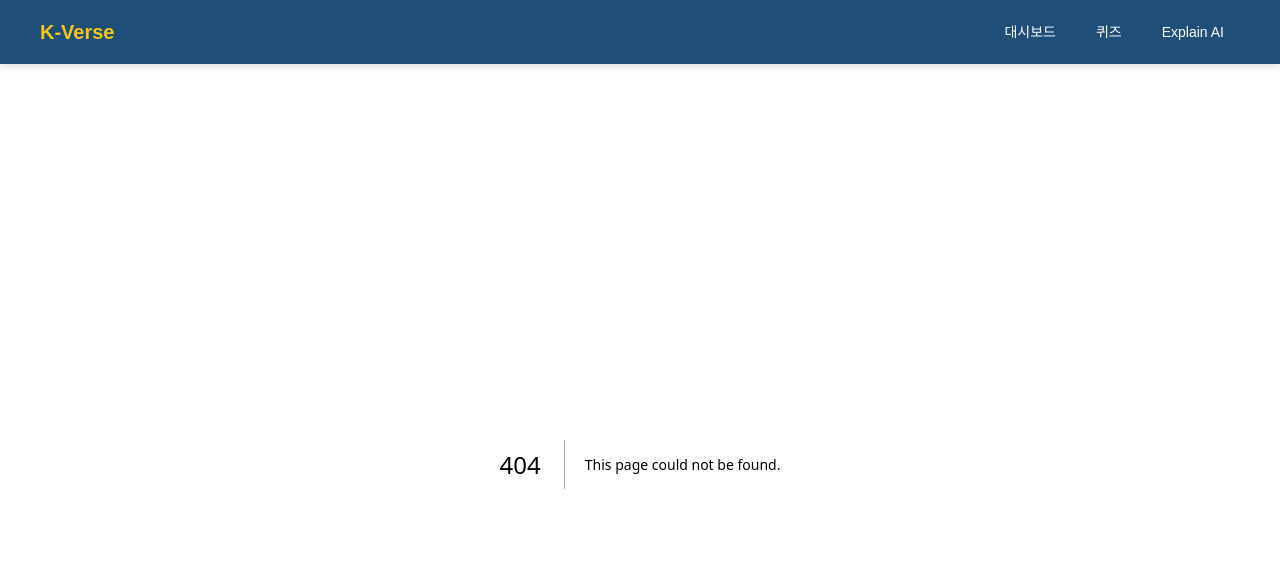
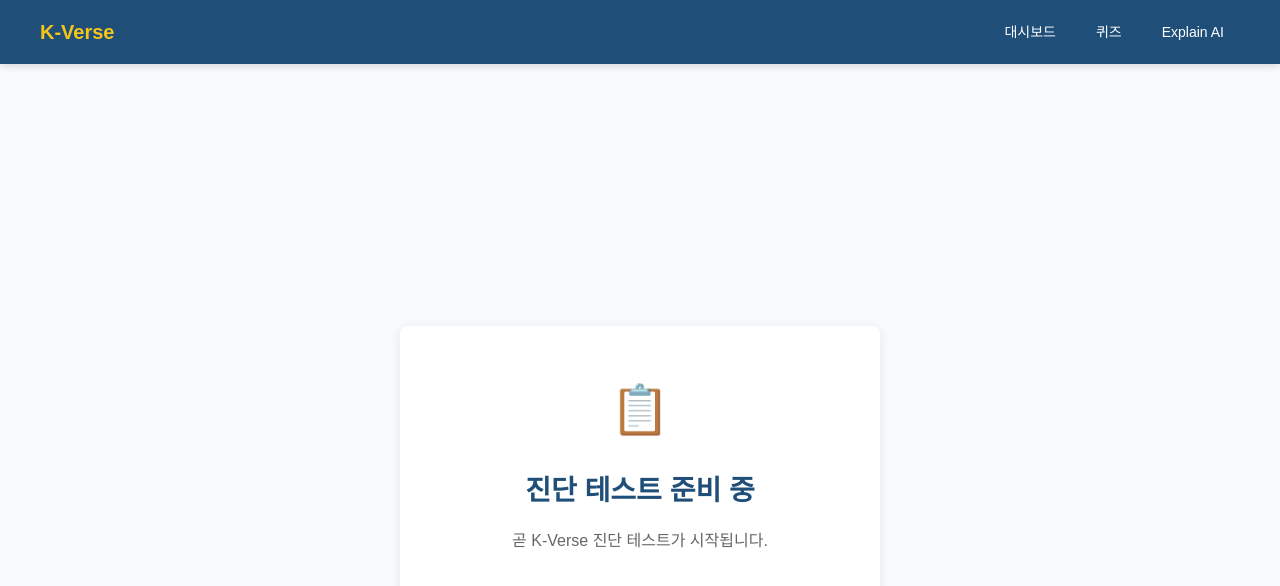
Before and after one commit to taigerspoon/k-verse_official, a Next.js app in the folder frontend/: page /diagnostic in a window 1280 px wide. Before the commit this address had no page. Shown: the top 586 px of the page. Built offline with nearby package versions, Linux system fonts and the light colour scheme.

Commit message:
feat: 랜딩 버튼 진단하기로 변경 및 diagnostic 페이지 연결

```diff
--- /dev/null
+++ b/frontend/app/diagnostic/page.tsx
@@ -0,0 +1,35 @@
+export default function DiagnosticPage() {
+  return (
+    <main style={{
+      minHeight: "100vh",
+      display: "flex",
+      alignItems: "center",
+      justifyContent: "center",
+      backgroundColor: "#F8FAFC",
+      fontFamily: "Arial, sans-serif",
+    }}>
+      <div style={{
+        textAlign: "center",
+        padding: "48px",
+        backgroundColor: "white",
+        borderRadius: "8px",
+        boxShadow: "0 2px 12px rgba(0,0,0,0.08)",
+        maxWidth: "480px",
+        width: "100%",
+      }}>
+        <div style={{ fontSize: "48px", marginBottom: "24px" }}>📋</div>
+        <h1 style={{
+          color: "#1F4E79",
+          fontSize: "28px",
+          fontWeight: "bold",
+          marginBottom: "16px",
+        }}>
+          진단 테스트 준비 중
+        </h1>
+        <p style={{ color: "#666", fontSize: "16px", lineHeight: 1.6 }}>
+          곧 K-Verse 진단 테스트가 시작됩니다.
+        </p>
+      </div>
+    </main>
+  );
+}
--- a/frontend/app/login/page.tsx
+++ b/frontend/app/login/page.tsx
@@ -13,7 +13,9 @@ export default function LoginPage() {
     // URL의 해시(#)에서 세션 처리
     supabase.auth.onAuthStateChange((event, session) => {
       if (event === "SIGNED_IN" && session) {
-        router.push("/dashboard");
+        const params = new URLSearchParams(window.location.search);
+        const redirectTo = params.get("redirect") || "/diagnostic";
+        router.push(redirectTo);
       }
     });
 
@@ -21,7 +23,9 @@ export default function LoginPage() {
     const checkSession = async () => {
       const { data: { session } } = await supabase.auth.getSession();
       if (session) {
-        router.push("/dashboard");
+        const params = new URLSearchParams(window.location.search);
+        const redirectTo = params.get("redirect") || "/diagnostic";
+        router.push(redirectTo);
       }
     };
     checkSession();
--- a/frontend/app/page.tsx
+++ b/frontend/app/page.tsx
@@ -1,4 +1,33 @@
+'use client';
+
+import { useRouter } from 'next/navigation';
+import { useEffect, useState } from 'react';
+import { createBrowserClient } from '@supabase/ssr';
+
 export default function Home() {
+  const router = useRouter();
+  const supabase = createBrowserClient(
+  process.env.NEXT_PUBLIC_SUPABASE_URL!,
+  process.env.NEXT_PUBLIC_SUPABASE_ANON_KEY!
+);
+  const [isLoggedIn, setIsLoggedIn] = useState(false);
+
+  useEffect(() => {
+    const checkUser = async () => {
+      const { data: { session } } = await supabase.auth.getSession();
+      setIsLoggedIn(!!session);
+    };
+    checkUser();
+  }, []);
+
+  const handleDiagnosticClick = () => {
+    if (isLoggedIn) {
+      router.push('/diagnostic');
+    } else {
+      router.push('/login?redirect=/diagnostic');
+    }
+  };
+
   return (
     <main style={{ backgroundColor: "#F8FAFC", minHeight: "100vh", fontFamily: "Arial, sans-serif" }}>
 
@@ -11,8 +40,10 @@ export default function Home() {
           베트남 학습자를 위한 AI 한국어 코치<br />
           틀린 문제를 베트남어로 바로 설명해드려요
         </p>
-        <button style={{ backgroundColor: "#F5C518", color: "#1A1A2E", padding: "18px 48px", borderRadius: "8px", border: "none", fontWeight: "bold", fontSize: "20px", cursor: "pointer" }}>
-          무료로 시작하기 →
+        <button
+          onClick={handleDiagnosticClick}
+          style={{ backgroundColor: "#F5C518", color: "#1A1A2E", padding: "18px 48px", borderRadius: "8px", border: "none", fontWeight: "bold", fontSize: "20px", cursor: "pointer" }}>
+          무료로 진단하기 →
         </button>
       </section>
 
@@ -57,32 +88,26 @@ export default function Home() {
           <div className="comparison-wrapper">
             <div className="comparison-table" style={{ border: "1px solid #E0E0E0", borderRadius: "8px", overflow: "hidden" }}>
 
-              {/* 헤더 행 */}
               <div style={{ backgroundColor: "#F8FAFC", padding: "20px", fontWeight: "bold", color: "#666", fontSize: "14px", borderBottom: "1px solid #E0E0E0" }}>기능</div>
               <div style={{ backgroundColor: "#F8FAFC", padding: "20px", fontWeight: "bold", color: "#666", fontSize: "14px", textAlign: "center", borderBottom: "1px solid #E0E0E0", borderLeft: "1px solid #E0E0E0" }}>Duolingo</div>
               <div style={{ backgroundColor: "#1F4E79", padding: "20px", fontWeight: "bold", color: "#F5C518", fontSize: "14px", textAlign: "center", borderBottom: "1px solid #E0E0E0", borderLeft: "1px solid #E0E0E0" }}>K-Verse ✨</div>
 
-              {/* 행 1 */}
               <div style={{ padding: "20px", color: "#1A1A2E", fontSize: "15px", borderBottom: "1px solid #E0E0E0" }}>문법 설명</div>
               <div style={{ padding: "20px", color: "#999", fontSize: "15px", textAlign: "center", borderBottom: "1px solid #E0E0E0", borderLeft: "1px solid #E0E0E0" }}>❌ 패턴 반복만</div>
               <div style={{ padding: "20px", color: "white", fontSize: "15px", textAlign: "center", borderBottom: "1px solid #E0E0E0", borderLeft: "1px solid #E0E0E0", backgroundColor: "#2E75B6" }}>✅ 베트남어로 직접 설명</div>
 
-              {/* 행 2 */}
               <div style={{ padding: "20px", color: "#1A1A2E", fontSize: "15px", borderBottom: "1px solid #E0E0E0" }}>TOPIK 준비</div>
               <div style={{ padding: "20px", color: "#999", fontSize: "15px", textAlign: "center", borderBottom: "1px solid #E0E0E0", borderLeft: "1px solid #E0E0E0" }}>❌ 불가능</div>
               <div style={{ padding: "20px", color: "white", fontSize: "15px", textAlign: "center", borderBottom: "1px solid #E0E0E0", borderLeft: "1px solid #E0E0E0", backgroundColor: "#2E75B6" }}>✅ 실전 기출문제 훈련</div>
 
-              {/* 행 3 */}
               <div style={{ padding: "20px", color: "#1A1A2E", fontSize: "15px", borderBottom: "1px solid #E0E0E0" }}>오답 해설</div>
               <div style={{ padding: "20px", color: "#999", fontSize: "15px", textAlign: "center", borderBottom: "1px solid #E0E0E0", borderLeft: "1px solid #E0E0E0" }}>❌ 없음</div>
               <div style={{ padding: "20px", color: "white", fontSize: "15px", textAlign: "center", borderBottom: "1px solid #E0E0E0", borderLeft: "1px solid #E0E0E0", backgroundColor: "#2E75B6" }}>✅ AI가 즉시 설명</div>
 
-              {/* 행 4 */}
               <div style={{ padding: "20px", color: "#1A1A2E", fontSize: "15px", borderBottom: "1px solid #E0E0E0" }}>베트남어 지원</div>
               <div style={{ padding: "20px", color: "#999", fontSize: "15px", textAlign: "center", borderBottom: "1px solid #E0E0E0", borderLeft: "1px solid #E0E0E0" }}>❌ 없음</div>
               <div style={{ padding: "20px", color: "white", fontSize: "15px", textAlign: "center", borderBottom: "1px solid #E0E0E0", borderLeft: "1px solid #E0E0E0", backgroundColor: "#2E75B6" }}>✅ 전용 UI 지원</div>
 
-              {/* 행 5 */}
               <div style={{ padding: "20px", color: "#1A1A2E", fontSize: "15px" }}>작문 첨삭</div>
               <div style={{ padding: "20px", color: "#999", fontSize: "15px", textAlign: "center", borderLeft: "1px solid #E0E0E0" }}>❌ 없음</div>
               <div style={{ padding: "20px", color: "white", fontSize: "15px", textAlign: "center", borderLeft: "1px solid #E0E0E0", backgroundColor: "#2E75B6" }}>✅ AI 실시간 교정</div>
@@ -133,13 +158,15 @@ export default function Home() {
       {/* 최종 CTA */}
       <section style={{ backgroundColor: "#1F4E79", padding: "80px 40px", textAlign: "center" }}>
         <h3 style={{ fontSize: "36px", fontWeight: "bold", color: "white", marginBottom: "16px" }}>
-          지금 무료로 시작하세요
+          지금 무료로 진단하세요
         </h3>
         <p style={{ color: "#B3CDE8", fontSize: "18px", marginBottom: "40px" }}>
           베타 유저 500명 모집 중
         </p>
-        <button style={{ backgroundColor: "#F5C518", color: "#1A1A2E", padding: "18px 48px", borderRadius: "8px", border: "none", fontWeight: "bold", fontSize: "20px", cursor: "pointer" }}>
-          무료로 시작하기 →
+        <button
+          onClick={handleDiagnosticClick}
+          style={{ backgroundColor: "#F5C518", color: "#1A1A2E", padding: "18px 48px", borderRadius: "8px", border: "none", fontWeight: "bold", fontSize: "20px", cursor: "pointer" }}>
+          무료로 진단하기 →
         </button>
       </section>
 
```
